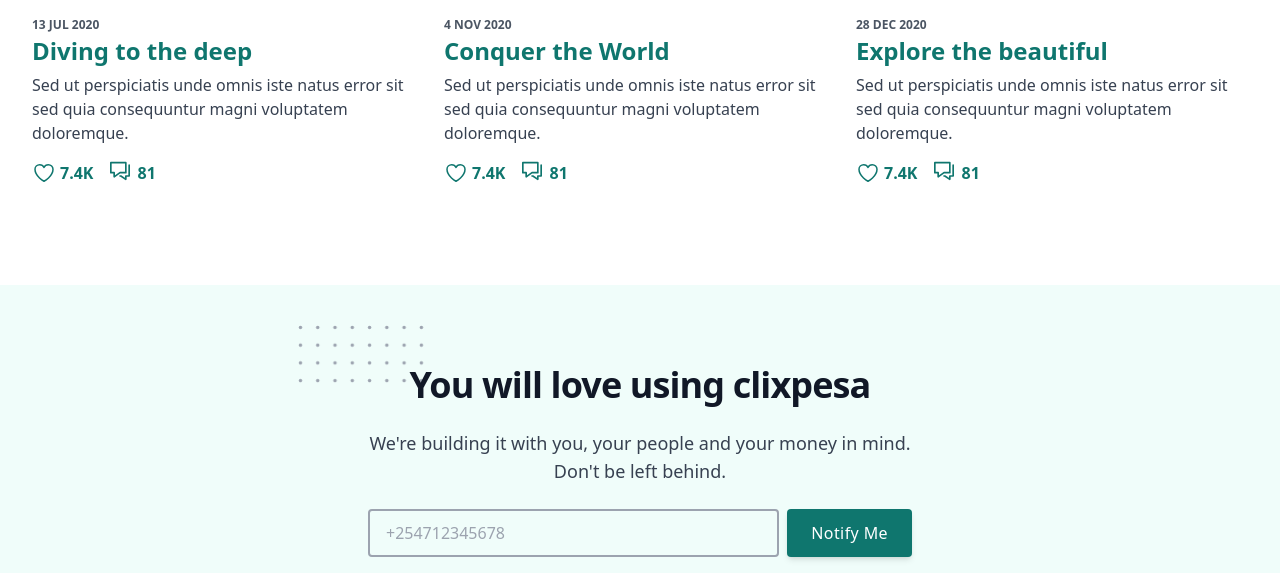
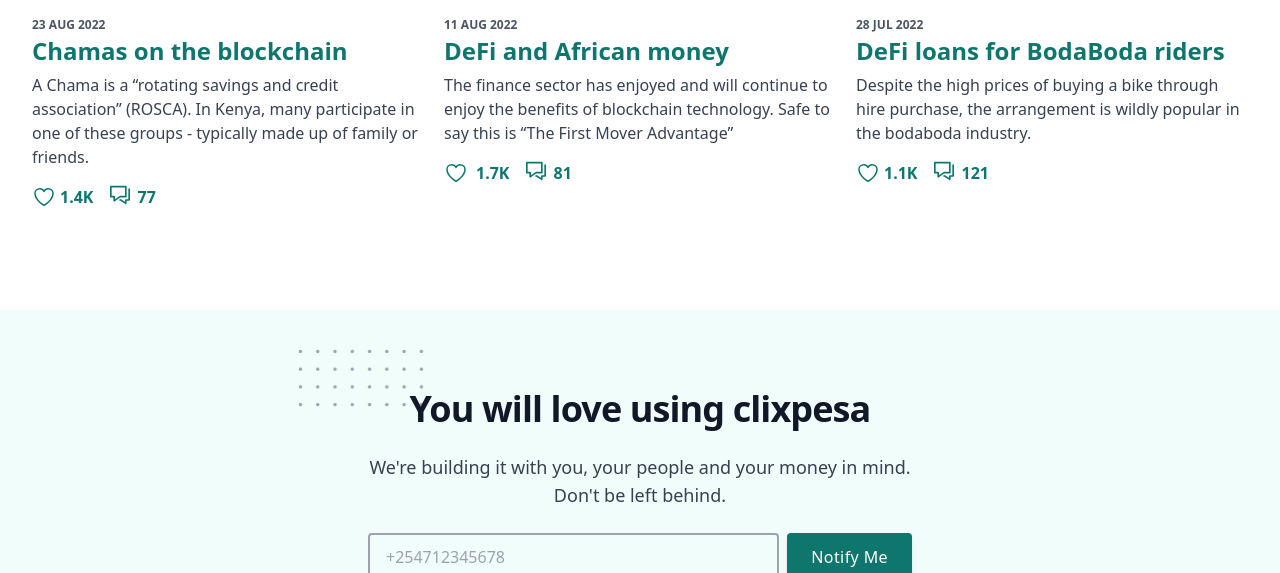
Before and after one commit to clixpesa/clixpesa-website, a Gatsby site: page / in a window 1280 px wide. Shown: the part 2393-2966 px from the top of the page. Built offline with nearby package versions, Linux system fonts and the light colour scheme; Gatsby itself is replaced by a stand-in of ours.

Commit message:
change featured images and exerpts

```diff
--- a/src/components/LatestBlogs.js
+++ b/src/components/LatestBlogs.js
@@ -1,4 +1,8 @@
 import React from 'react'
+import ChamaImg from '../images/pexels-chama-3810756.jpg'
+import AfroMoneyImg from '../images/pexels-nyau-mimi.jpg'
+import BodaaImg from '../images/bodaa.jpg'
+
 
 export default function LatestBlogs() {
   return (
@@ -42,25 +46,25 @@ export default function LatestBlogs() {
         <div className="overflow-hidden transition-shadow duration-300 bg-white rounded-t-3xl">
           <a href="/" aria-label="Article">
             <img
-              src="https://images.pexels.com/photos/932638/pexels-photo-932638.jpeg?auto=compress&amp;cs=tinysrgb&amp;dpr=3&amp;h=750&amp;w=1260"
+              src={ChamaImg}
               className="object-cover w-full h-56 rounded"
-              alt=""
+              alt="chama-discussing"
             />
           </a>
           <div className="py-5">
             <p className="mb-2 text-xs font-semibold text-gray-600 uppercase">
-              13 Jul 2020
+              23 Aug 2022
             </p>
             <a
               href="/"
               aria-label="Article"
               className="inline-block mb-3 text-teal-700 transition-colors duration-200 hover:text-teal-500"
             >
-              <p className="text-2xl font-bold leading-5">Diving to the deep</p>
+              <p className="text-2xl font-bold leading-5">Chamas on the blockchain</p>
             </a>
             <p className="mb-4 text-gray-700">
-              Sed ut perspiciatis unde omnis iste natus error sit sed quia
-              consequuntur magni voluptatem doloremque.
+              A Chama is a “rotating savings and credit association” (ROSCA). In Kenya, many participate in one of
+              these groups - typically made up of family or friends.
             </p>
             <div className="flex space-x-4">
               <a
@@ -75,7 +79,7 @@ export default function LatestBlogs() {
                   </svg>
 
                 </div>
-                <p className="font-semibold">7.4K</p>
+                <p className="font-semibold">1.4K</p>
               </a>
               <a
                 href="/"
@@ -107,7 +111,7 @@ export default function LatestBlogs() {
                     />
                   </svg>
                 </div>
-                <p className="font-semibold">81</p>
+                <p className="font-semibold">77</p>
               </a>
             </div>
           </div>
@@ -115,25 +119,25 @@ export default function LatestBlogs() {
         <div className="overflow-hidden transition-shadow duration-300 bg-white rounded-t-3xl">
           <a href="/" aria-label="Article">
             <img
-              src="https://images.pexels.com/photos/1576937/pexels-photo-1576937.jpeg?auto=compress&amp;cs=tinysrgb&amp;dpr=2&amp;w=500"
+              src={AfroMoneyImg}
               className="object-cover w-full h-56 rounded"
               alt=""
             />
           </a>
           <div className="py-5">
             <p className="mb-2 text-xs font-semibold text-gray-600 uppercase">
-              4 Nov 2020
+              11 Aug 2022
             </p>
             <a
               href="/"
               aria-label="Article"
               className="inline-block mb-3 text-teal-700 transition-colors duration-200 hover:text-teal-500"
             >
-              <p className="text-2xl font-bold leading-5">Conquer the World</p>
+              <p className="text-2xl font-bold leading-5">DeFi and African money</p>
             </a>
             <p className="mb-4 text-gray-700">
-              Sed ut perspiciatis unde omnis iste natus error sit sed quia
-              consequuntur magni voluptatem doloremque.
+              The finance sector has enjoyed and will continue to enjoy the benefits of blockchain technology.
+              Safe to say this is “The First Mover Advantage”
             </p>
             <div className="flex space-x-4">
               <a
@@ -141,14 +145,14 @@ export default function LatestBlogs() {
                 aria-label="Likes"
                 className="flex items-start text-teal-700 transition-colors duration-200 hover:text-teal-500 group"
               >
-                <div className="mr-1">
+                <div className="mr-2">
                   <svg xmlns="http://www.w3.org/2000/svg" fill="none" viewBox="0 0 24 24" strokeWidth={1.5} stroke="currentColor"
                     className="w-6 h-6 text-teal-700 transition-colors duration-200 group-hover:text-teal-500">
                     <path strokeLinecap="round" strokeLinejoin="round" d="M21 8.25c0-2.485-2.099-4.5-4.688-4.5-1.935 0-3.597 1.126-4.312 2.733-.715-1.607-2.377-2.733-4.313-2.733C5.1 3.75 3 5.765 3 8.25c0 7.22 9 12 9 12s9-4.78 9-12z" />
                   </svg>
 
                 </div>
-                <p className="font-semibold">7.4K</p>
+                <p className="font-semibold">1.7K</p>
               </a>
               <a
                 href="/"
@@ -188,14 +192,14 @@ export default function LatestBlogs() {
         <div className="overflow-hidden transition-shadow duration-300 bg-white rounded-t-3xl">
           <a href="/" aria-label="Article">
             <img
-              src="https://images.pexels.com/photos/2123755/pexels-photo-2123755.jpeg?auto=compress&amp;cs=tinysrgb&amp;dpr=2&amp;h=750&amp;w=1260"
+              src={BodaaImg}
               className="object-cover w-full h-56 rounded"
               alt=""
             />
           </a>
           <div className="py-5">
             <p className="mb-2 text-xs font-semibold text-gray-600 uppercase">
-              28 Dec 2020
+              28 Jul 2022
             </p>
             <a
               href="/"
@@ -203,12 +207,12 @@ export default function LatestBlogs() {
               className="inline-block mb-3 text-teal-700 transition-colors duration-200 hover:text-teal-500"
             >
               <p className="text-2xl font-bold leading-5">
-                Explore the beautiful
+                DeFi loans for BodaBoda riders
               </p>
             </a>
             <p className="mb-4 text-gray-700">
-              Sed ut perspiciatis unde omnis iste natus error sit sed quia
-              consequuntur magni voluptatem doloremque.
+              Despite the high prices of buying a bike through hire purchase,
+              the arrangement is wildly popular in the bodaboda industry.
             </p>
             <div className="flex space-x-4">
               <a
@@ -223,7 +227,7 @@ export default function LatestBlogs() {
                   </svg>
 
                 </div>
-                <p className="font-semibold">7.4K</p>
+                <p className="font-semibold">1.1K</p>
               </a>
               <a
                 href="/"
@@ -255,7 +259,7 @@ export default function LatestBlogs() {
                     />
                   </svg>
                 </div>
-                <p className="font-semibold">81</p>
+                <p className="font-semibold">121</p>
               </a>
             </div>
           </div>
```
